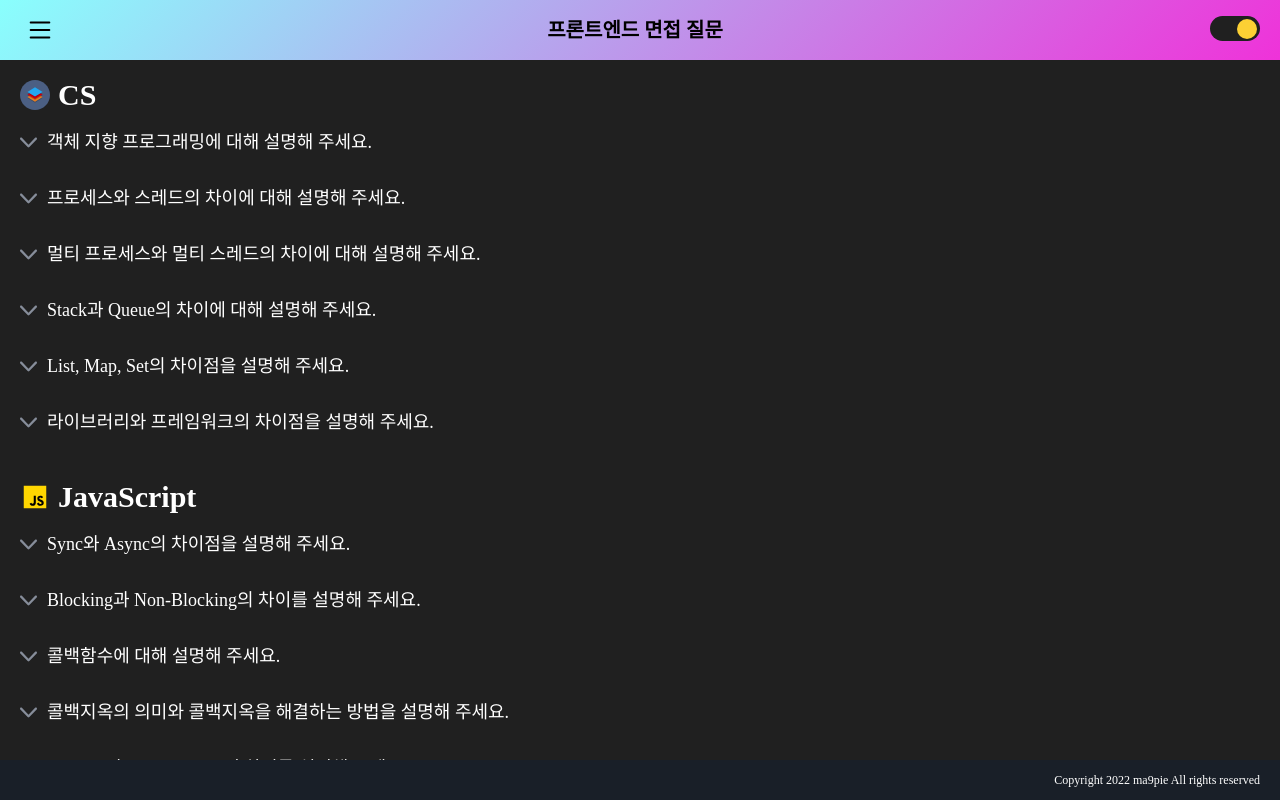
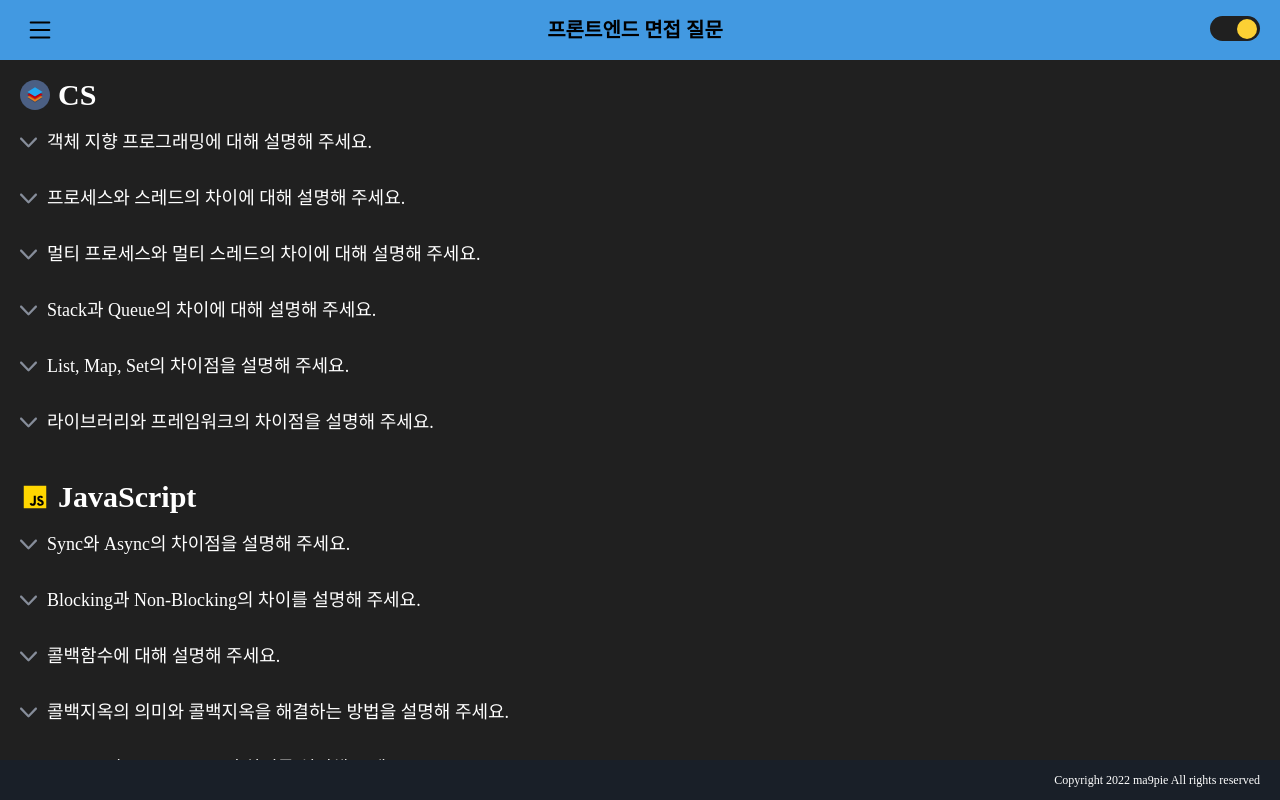
Before and after one commit to ma9pie/frontend-interview, a Next.js app: page / in a window 1280 px wide. Built offline with nearby package versions, Linux system fonts and the light colour scheme; a web font is replaced by a local one.

Commit message:
헤더 배경색 수정

```diff
--- a/components/layout/Header.jsx
+++ b/components/layout/Header.jsx
@@ -29,7 +29,7 @@ const Wrapper = styled.header`
   width: 100%;
   height: 60px;
   padding: 0px 20px;
-  background: linear-gradient(-45deg, #ef32d9, #89fffd);
+  background-color: var(--blue500);
   & * {
     background: transparent;
   }
```
